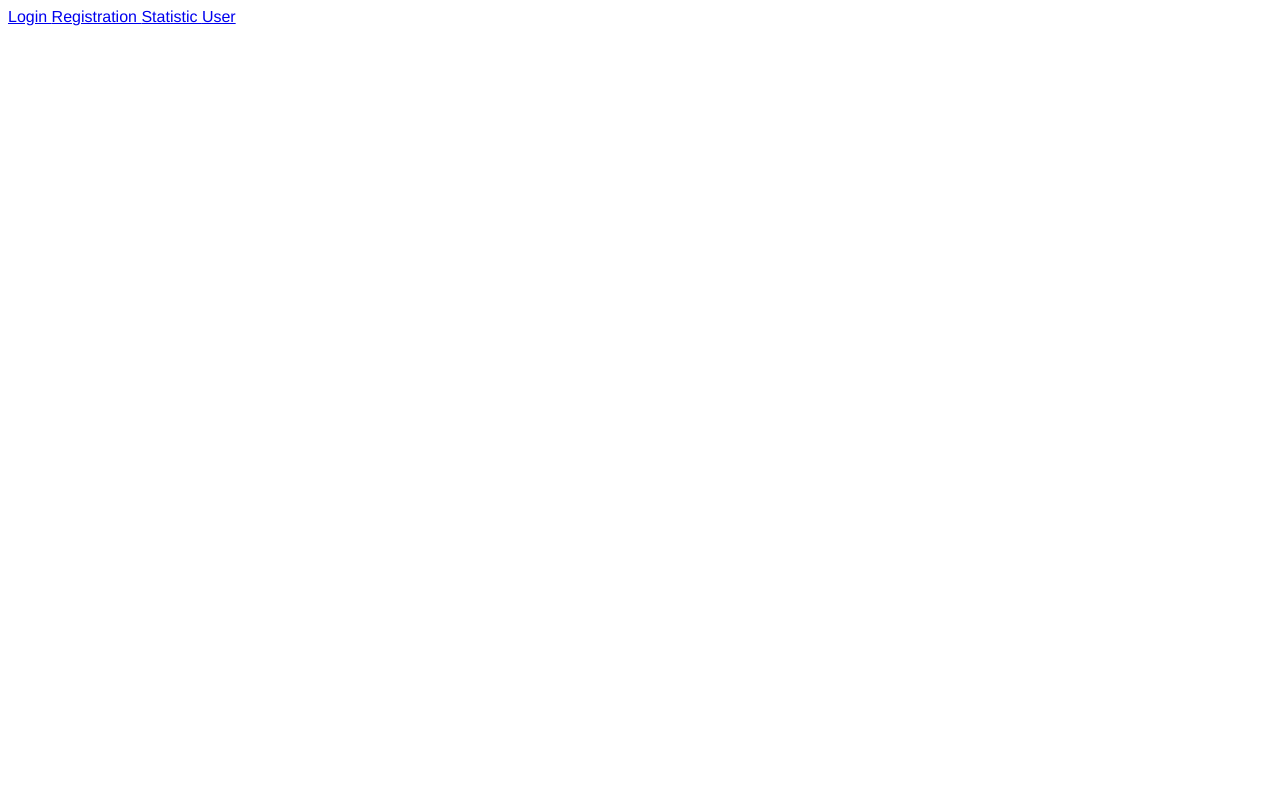
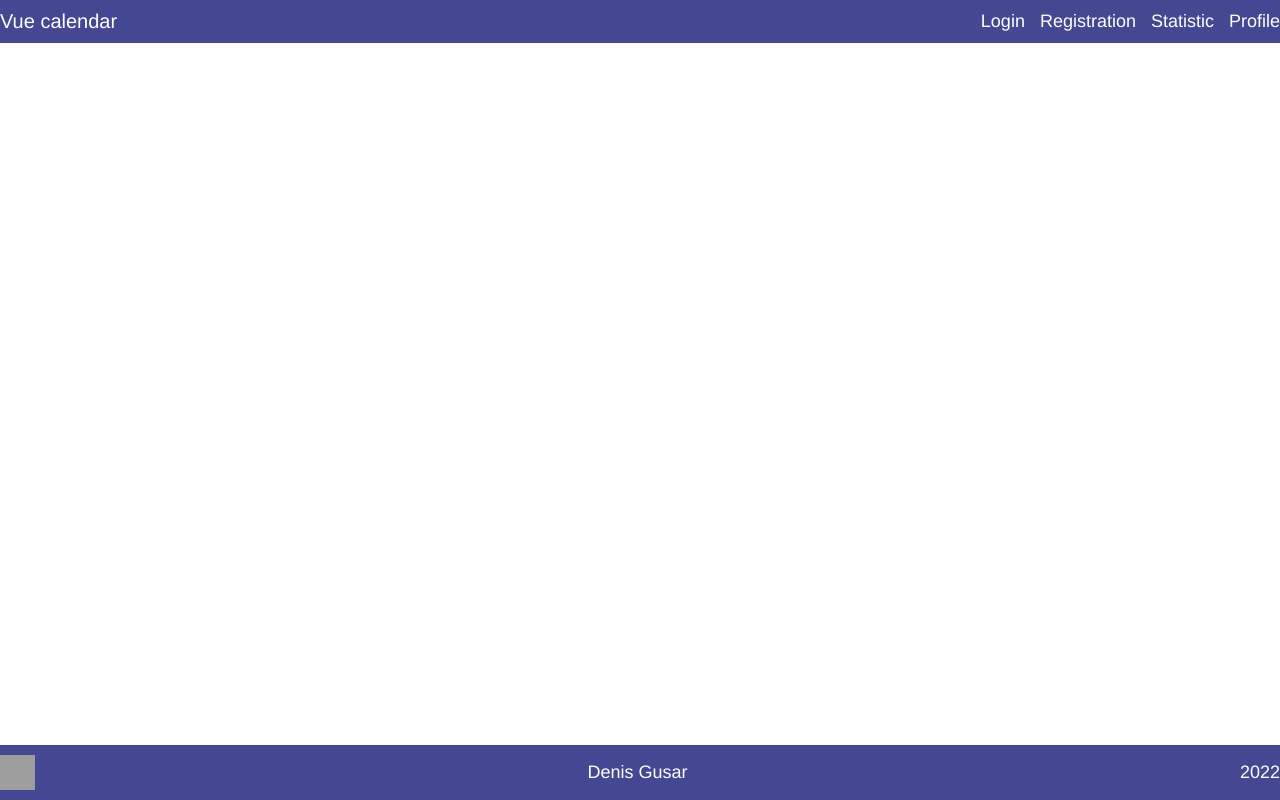
Before and after one commit to DeGusar/vue-calendar, a Vue app in the folder vue-calendar/: page / in a window 1280 px wide. Built offline with nearby package versions, Linux system fonts and the light colour scheme; grey boxes are pictures that could not be loaded.

Commit message:
feat: implement footer, header components

```diff
--- a/vue-calendar/src/App.vue
+++ b/vue-calendar/src/App.vue
@@ -1,13 +1,32 @@
 <template>
   <div id="app">
-    <router-view />
+    <header-component />
+    <router-view class="main" />
+    <footer-component />
   </div>
 </template>
 
+<script>
+import { HeaderComponent, FooterComponent } from '@/components/index'
+
+export default {
+  components: { HeaderComponent, FooterComponent }
+}
+</script>
+
 <style lang="scss">
+html {
+  font-size: 10px;
+}
+
 #app {
   font-family: Avenir, Helvetica, Arial, sans-serif;
-  width: 100%;
+  font-size: 2rem;
 }
 
+.main {
+  padding: 0 10px;
+  height: calc(100vh - 98px);
+  overflow-y: auto;
+}
 </style>
--- /dev/null
+++ b/vue-calendar/src/components/FooterComponent.vue
@@ -0,0 +1,56 @@
+<template>
+  <div class="footer">
+    <div class="wrapper">
+      <a
+        href="https://github.com/DeGusar"
+        target="_blank"
+        class="github-logo"
+      />
+      <p class="name">
+        Denis Gusar
+      </p>
+      <p class="year">
+        2022
+      </p>
+    </div>
+  </div>
+</template>
+
+<script>
+
+export default {
+  name: 'FooterComponent'
+}
+</script>
+
+<style lang="scss">
+  .footer {
+    background-color: rgb(68 71 145);
+    padding: 10px 0;
+    color: white;
+    font-size: 1.8rem;
+
+    & .wrapper {
+      max-width: 1600px;
+      display: flex;
+      align-items: center;
+      justify-content: space-between;
+      margin: 0 auto;
+    }
+
+    & .github-logo {
+      width: 35px;
+      height: 35px;
+      background: url("https://res.cloudinary.com/rss-collection/image/upload/v1652345776/github_ke79xc.svg");
+      background-size: 100% 100%;
+      background-position: center;
+      cursor: pointer;
+      transition: all 0.5s;
+
+      &:hover {
+        transform: scale(1.1);
+        transition: all 0.5s;
+      }
+    }
+  }
+</style>
--- /dev/null
+++ b/vue-calendar/src/components/HeaderComponent.vue
@@ -0,0 +1,83 @@
+<template>
+  <div class="header">
+    <div class="wrapper">
+      <router-link
+        class="title"
+        :to="routeMainPage"
+      >
+        Vue calendar
+      </router-link>
+      <nav class="nav">
+        <router-link
+          v-for="{routeName, text} in navRoutes"
+          :key="text"
+          :to="routeName"
+          class="nav-link"
+        >
+          {{ text }}
+        </router-link>
+      </nav>
+    </div>
+  </div>
+</template>
+
+<script>
+import { urlNames } from '@/utils/constants'
+
+export default {
+  name: 'HeaderComponent',
+  data: () => ({
+    routeMainPage: { name: urlNames.MAIN_PAGE },
+    navRoutes: [
+      {
+        routeName: { name: urlNames.LOGIN_PAGE },
+        text: 'Login'
+      },
+      {
+        routeName: { name: urlNames.REGISTRATION_PAGE },
+        text: 'Registration'
+      },
+      {
+        routeName: { name: urlNames.STATISTIC_PAGE },
+        text: 'Statistic'
+      },
+      {
+        routeName: { name: urlNames.USER_PAGE },
+        text: 'Profile'
+      }
+    ]
+  })
+}
+</script>
+
+<style lang="scss">
+  .header {
+    background-color: rgb(68 71 145);
+    padding: 10px 0;
+    color: white;
+
+    & .title {
+      color: white;
+      text-decoration: none;
+    }
+
+    & .wrapper {
+      max-width: 1600px;
+      display: flex;
+      align-items: center;
+      justify-content: space-between;
+      margin: 0 auto;
+    }
+
+    & .nav {
+      display: flex;
+      column-gap: 15px;
+
+      & .nav-link {
+        color: white;
+        text-decoration: none;
+        font-size: 1.8rem;
+      }
+    }
+  }
+</style>
--- /dev/null
+++ b/vue-calendar/src/components/index.js
@@ -0,0 +1,7 @@
+import FooterComponent from './FooterComponent.vue'
+import HeaderComponent from './HeaderComponent.vue'
+
+export {
+  FooterComponent,
+  HeaderComponent
+}
--- a/vue-calendar/src/main.js
+++ b/vue-calendar/src/main.js
@@ -1,3 +1,4 @@
+import reset from './reset.css'
 import Vue from 'vue'
 import App from './App.vue'
 import store from './store'
@@ -8,5 +9,6 @@ Vue.config.productionTip = false
 new Vue({
   router,
   store,
+  reset,
   render: (h) => h(App)
 }).$mount('#app')
--- /dev/null
+++ b/vue-calendar/src/reset.css
@@ -0,0 +1,80 @@
+* {
+  margin: 0;
+  padding: 0;
+  border: 0;
+}
+
+*,
+*::before,
+*::after {
+  box-sizing: border-box;
+}
+
+:focus,
+:active {
+  outline: none;
+}
+
+a {
+  text-decoration: none;
+}
+
+a:focus,
+a:active {
+  outline: none;
+}
+
+nav,
+footer,
+header,
+aside {
+  display: block;
+}
+
+html,
+body {
+  width: 100%;
+  height: 100%;
+  font-size: 100%;
+  text-size-adjust: 100%;
+}
+
+input,
+button,
+textarea {
+  font-family: inherit;
+}
+
+input::-ms-clear {
+  display: none;
+}
+
+button {
+  cursor: pointer;
+}
+
+button::-moz-focus-inner {
+  padding: 0;
+  border: 0;
+}
+
+a:hover {
+  text-decoration: none;
+}
+
+ul li {
+  list-style: none;
+}
+
+img {
+  vertical-align: top;
+}
+
+h1,
+h2,
+h3,
+h4,
+h5,
+h6 {
+  font-size: inherit;
+}
--- a/vue-calendar/src/views/MainPage/index.vue
+++ b/vue-calendar/src/views/MainPage/index.vue
@@ -1,31 +1,10 @@
 <template>
-  <div class="main-page">
-    <router-link :to="routeLoginPage">
-      Login
-    </router-link>
-    <router-link :to="routeRegistrationPage">
-      Registration
-    </router-link>
-    <router-link :to="routeStatisticPage">
-      Statistic
-    </router-link>
-    <router-link :to="routeUserPage">
-      User
-    </router-link>
-  </div>
+  <div class="main-page" />
 </template>
 
 <script>
-import { urlNames } from '@/utils/constants'
-
 export default {
-  name: 'MainPage',
-  data: () => ({
-    routeLoginPage: { name: urlNames.LOGIN_PAGE },
-    routeRegistrationPage: { name: urlNames.REGISTRATION_PAGE },
-    routeStatisticPage: { name: urlNames.STATISTIC_PAGE },
-    routeUserPage: { name: urlNames.USER_PAGE }
-  })
+  name: 'MainPage'
 }
 </script>
 
```
